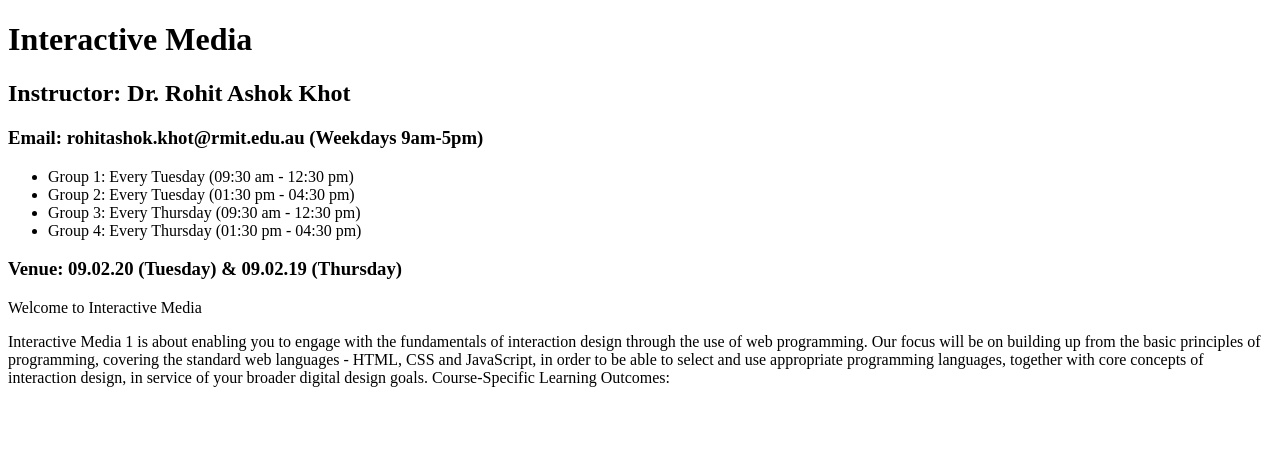
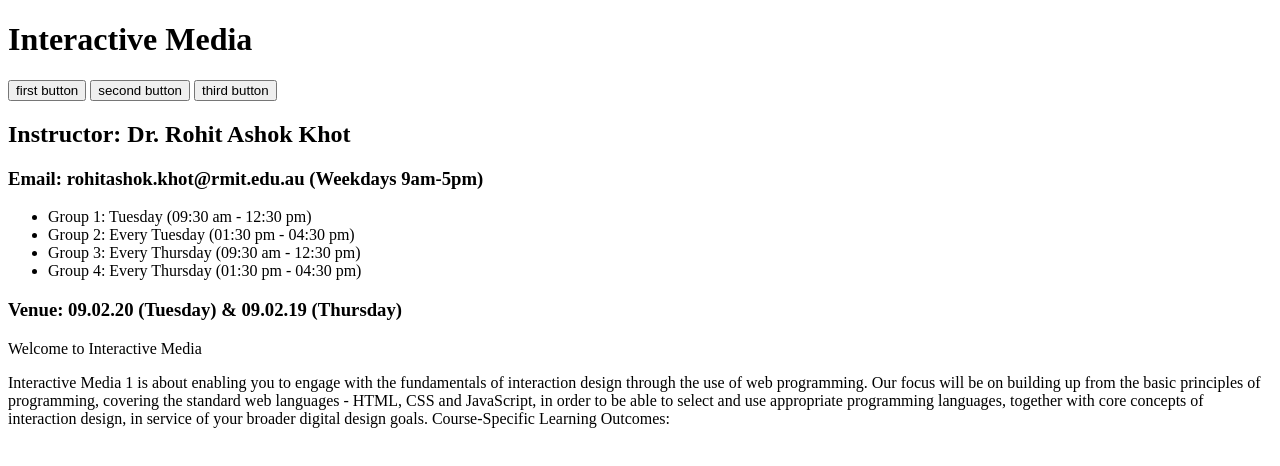
Before and after one commit to myle2305/myle2305.github.io, a plain HTML site: page week2/index.html in a window 1280 px wide. Drawn offline with Linux system fonts and the light colour scheme.

Commit message:
done first activity

```diff
--- a/week2/index.html
+++ b/week2/index.html
@@ -4,13 +4,22 @@
     <meta charset="UTF-8" />
     <meta name="viewport" content="width=device-width, initial-scale=1.0" />
     <title>HTML practice</title>
+    <link rel="apple-touch-icon" sizes="180x180" href="apple-touch-icon.png" />
+    <link rel="icon" type="image/png" sizes="32x32" href="favicon-32x32.png" />
+    <link rel="icon" type="image/png" sizes="16x16" href="favicon-16x16.png" />
+    <link rel="manifest" href="site.webmanifest" />
   </head>
   <body>
-    <h1>Interactive Media</h1>
+    <header>
+      <h1>Interactive Media</h1>
+      <button id="button1">first button</button>
+      <button id="button2">second button</button>
+      <button id="button3">third button</button>
+    </header>
     <h2>Instructor: Dr. Rohit Ashok Khot</h2>
     <h3>Email: rohitashok.khot@rmit.edu.au (Weekdays 9am-5pm)</h3>
     <ul>
-      <li>Group 1: Every Tuesday (09:30 am - 12:30 pm)</li>
+      <li>Group 1: Tuesday (09:30 am - 12:30 pm)</li>
       <li>Group 2: Every Tuesday (01:30 pm - 04:30 pm)</li>
       <li>Group 3: Every Thursday (09:30 am - 12:30 pm)</li>
       <li>Group 4: Every Thursday (01:30 pm - 04:30 pm)</li>
```
Also changed, not shown: site.webmanifest (added), week2/about.txt (added), week2/android-chrome-192x192.png (added), week2/android-chrome-512x512.png (added), week2/apple-touch-icon.png (added), week2/favicon-16x16.png (added), week2/favicon-32x32.png (added), week2/favicon.ico (added), 1 other file.
